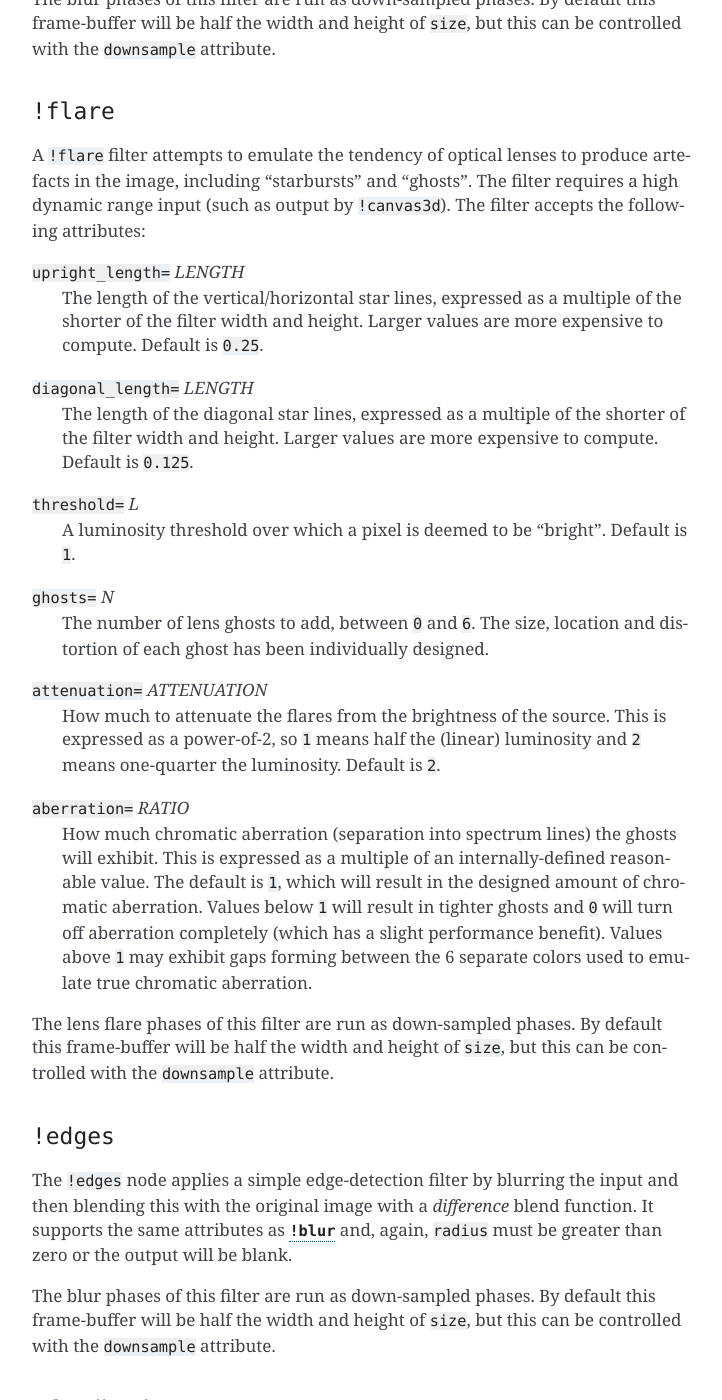
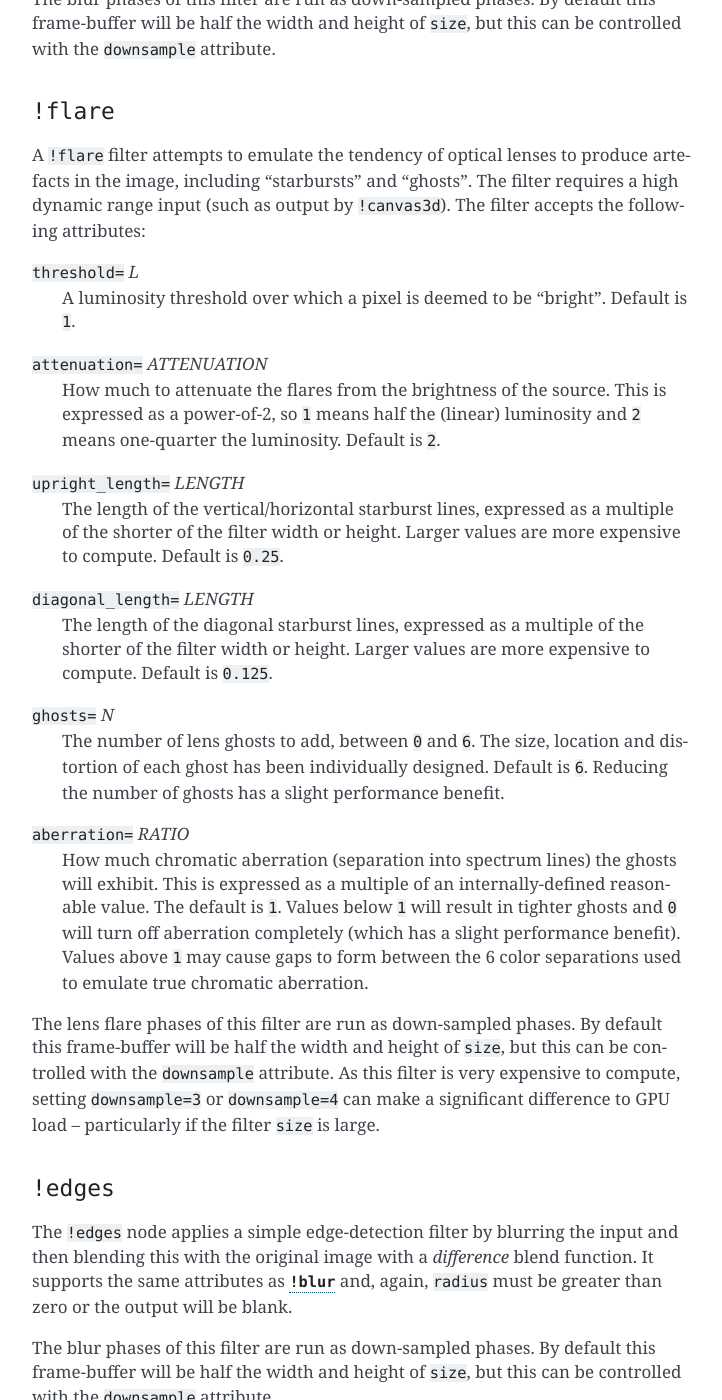
Before and after one commit to jonathanhogg/flitter, a Sphinx documentation site: the page built from docs/shaders.md, in a window 1280 px wide and 1400 px high, scrolled down 9824 px. Shown: the whole window, without its empty margins (388-1110 px from the left). Built offline with Sphinx 7.4.7, drawn with Linux system fonts in a browser that asks for light colours.

Commit message:
Tweaks to flare docs

```diff
--- a/docs/shaders.md
+++ b/docs/shaders.md
@@ -416,41 +416,43 @@ artefacts in the image, including "starbursts" and "ghosts". The filter requires
 a high dynamic range input (such as output by `!canvas3d`). The filter accepts
 the following attributes:
 
-`upright_length=` *LENGTH*
-: The length of the vertical/horizontal star lines, expressed as a multiple of
-the shorter of the filter width and height. Larger values are more expensive to
-compute. Default is `0.25`.
-
-`diagonal_length=` *LENGTH*
-: The length of the diagonal star lines, expressed as a multiple of the shorter
-of the filter width and height. Larger values are more expensive to compute.
-Default is `0.125`.
-
 `threshold=` *L*
 : A luminosity threshold over which a pixel is deemed to be "bright". Default is
 `1`.
-
-`ghosts=` *N*
-: The number of lens ghosts to add, between `0` and `6`. The size, location and
-distortion of each ghost has been individually designed.
 
 `attenuation=` *ATTENUATION*
 : How much to attenuate the flares from the brightness of the source. This is
 expressed as a power-of-2, so `1` means half the (linear) luminosity and `2`
 means one-quarter the luminosity. Default is `2`.
 
+`upright_length=` *LENGTH*
+: The length of the vertical/horizontal starburst lines, expressed as a
+multiple of the shorter of the filter width or height. Larger values are more
+expensive to compute. Default is `0.25`.
+
+`diagonal_length=` *LENGTH*
+: The length of the diagonal starburst lines, expressed as a multiple of the
+shorter of the filter width or height. Larger values are more expensive to
+compute. Default is `0.125`.
+
+`ghosts=` *N*
+: The number of lens ghosts to add, between `0` and `6`. The size, location and
+distortion of each ghost has been individually designed. Default is `6`.
+Reducing the number of ghosts has a slight performance benefit.
+
 `aberration=` *RATIO*
 : How much chromatic aberration (separation into spectrum lines) the ghosts will
 exhibit. This is expressed as a multiple of an internally-defined reasonable
-value. The default is `1`, which will result in the designed amount of
-chromatic aberration. Values below `1` will result in tighter ghosts and `0`
-will turn off aberration completely (which has a slight performance benefit).
-Values above `1` may exhibit gaps forming between the 6 separate colors used
-to emulate true chromatic aberration.
+value. The default is `1`. Values below `1` will result in tighter ghosts and
+`0` will turn off aberration completely (which has a slight performance
+benefit). Values above `1` may cause gaps to form between the 6 color
+separations used to emulate true chromatic aberration.
 
 The lens flare phases of this filter are run as down-sampled phases. By default
 this frame-buffer will be half the width and height of `size`, but this can
-be controlled with the `downsample` attribute.
+be controlled with the `downsample` attribute. As this filter is very expensive
+to compute, setting `downsample=3` or `downsample=4` can make a significant
+difference to GPU load – particularly if the filter `size` is large.
 
 ### `!edges`
 
```
